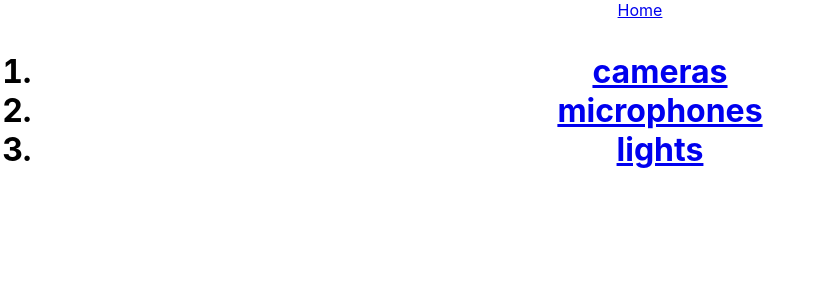
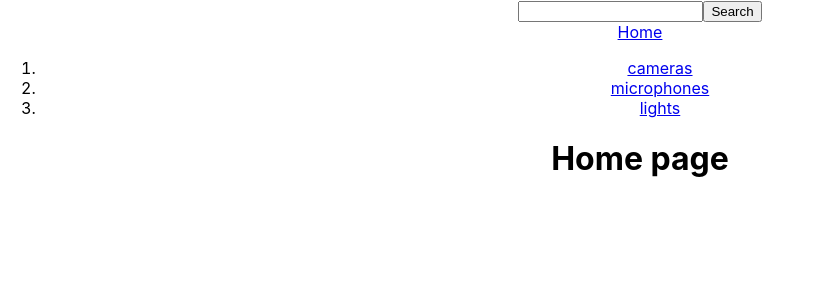
Before and after one commit to havit1/equipment-rent, a React (Create React App) app: page / in a window 1280 px wide. Shown: the top 300 px of the page, without its empty margins (0-822 px from the left). Built offline with nearby package versions, Linux system fonts and the light colour scheme.

Commit message:
did something / learning new things

```diff
--- a/src/App.js
+++ b/src/App.js
@@ -1,22 +1,48 @@
-import React from "react";
+import React, { Component } from "react";
 import Navbar from "./Components/Navbar/Navbar";
 import { Route, Switch, Redirect } from "react-router-dom";
 import HomePage from "./Components/HomePage/HomePage";
 import ProductsList from "./Components/ProductsList/ProductsList";
 import "./App.css";
+import Catalogue from "./Components/Catalogue/Catalogue";
 
-function App() {
+class App extends Component {
+  state = {
+    searchedString: "",
+    catalogue: [
+      { name: "cameras", id: "1" },
+      { name: "microphones", id: "2" },
+      { name: "lights", id: "3" }
+    ]
+  };
+
+  onSearch = searchedString => {
+    this.setState({ searchedString });
+  };
+
+  render() {
     return (
       <div className="App">
-      <Navbar></Navbar>
+        <Navbar onSearch={this.onSearch}></Navbar>
         <div>
+          <Catalogue catalogue={this.state.catalogue}></Catalogue>
+
           <Switch>
-          <Route path="/products/:name" component={ProductsList} />
+            <Route
+              path="/products/:name"
+              render={props => (
+                <ProductsList
+                  {...props}
+                  searchedString={this.state.searchedString}
+                />
+              )}
+            />
             <Route path="/" exact component={HomePage}></Route>
           </Switch>
         </div>
       </div>
     );
   }
+}
 
 export default App;
--- a/src/Components/HomePage/HomePage.jsx
+++ b/src/Components/HomePage/HomePage.jsx
@@ -1,20 +1,9 @@
 import React, { Component } from "react";
-import Catalogue from "../Catalogue/Catalogue";
 
 class HomePage extends Component {
-  state = {
-    catalogue: [
-      { name: "cameras", id: "1" },
-      { name: "microphones", id: "2" },
-      { name: "lights", id: "3" }
-    ]
-  };
+  state = {};
   render() {
-    return (
-      <h1>
-        <Catalogue catalogue={this.state.catalogue}></Catalogue>
-      </h1>
-    );
+    return <h1>Home page</h1>;
   }
 }
 
--- a/src/Components/Navbar/Navbar.jsx
+++ b/src/Components/Navbar/Navbar.jsx
@@ -1,10 +1,12 @@
 import React from "react";
 import { Link } from "react-router-dom";
 import "./Navbar.scss";
+import Search from "../Search/Search";
 
-const Navbar = () => {
+const Navbar = ({ onSearch }) => {
   return (
     <div className="navbar">
+      <Search onSearch={onSearch}></Search>
       <Link to="/">Home</Link>
     </div>
   );
--- a/src/Components/ProductsList/ProductsList.jsx
+++ b/src/Components/ProductsList/ProductsList.jsx
@@ -11,6 +11,14 @@ class ProductsList extends Component {
     this.setState({ allProducts });
   }
 
+  async componentDidUpdate() {
+    if (this.props.match.params.name !== this.state.allProducts[0].category) {
+      // Check if it's a new user, you can also use some unique property, like the ID  (this.props.user.id !== prevProps.user.id)
+      const allProducts = await this.getProducts(this.props.match.params.name);
+      this.setState({ allProducts });
+    }
+  }
+
   getProducts(productCategory, updateState) {
     return new Promise((resolve, reject) => {
       const products = productsList.filter(c => c.category === productCategory);
@@ -19,10 +27,19 @@ class ProductsList extends Component {
   }
 
   render() {
+    const { allProducts } = this.state;
+    const { searchedString } = this.props;
+
+    const searchedProduct = searchedString
+      ? searchedString => {
+          allProducts.filter(g => g.category === searchedString);
+        }
+      : allProducts;
+
     return (
       <div>
         <ol>
-          {this.state.allProducts.map(product => (
+          {searchedProduct.map(product => (
             <li>{product.name}</li>
           ))}
         </ol>
--- /dev/null
+++ b/src/Components/Search/Search.jsx
@@ -0,0 +1,32 @@
+import React, { Component } from "react";
+import { Link } from "react-router-dom";
+
+class Search extends Component {
+  state = {
+    searchedString: ""
+  };
+
+  onChangeSearch = e => {
+    const search = e.target.value;
+    this.setState({ searchedString: search });
+  };
+
+  onFormSubmit = e => {
+    e.preventDefault();
+
+    this.props.onSearch(this.state.searchedString);
+  };
+
+  render() {
+    return (
+      <Link to={`/products/${this.state.searchedString}`}>
+        <form onSubmit={this.onFormSubmit}>
+          <input onChange={this.onChangeSearch} type="text" />
+          <button>Search</button>
+        </form>
+      </Link>
+    );
+  }
+}
+
+export default Search;
```
Lines whose indentation alone changed are shown as unchanged.
